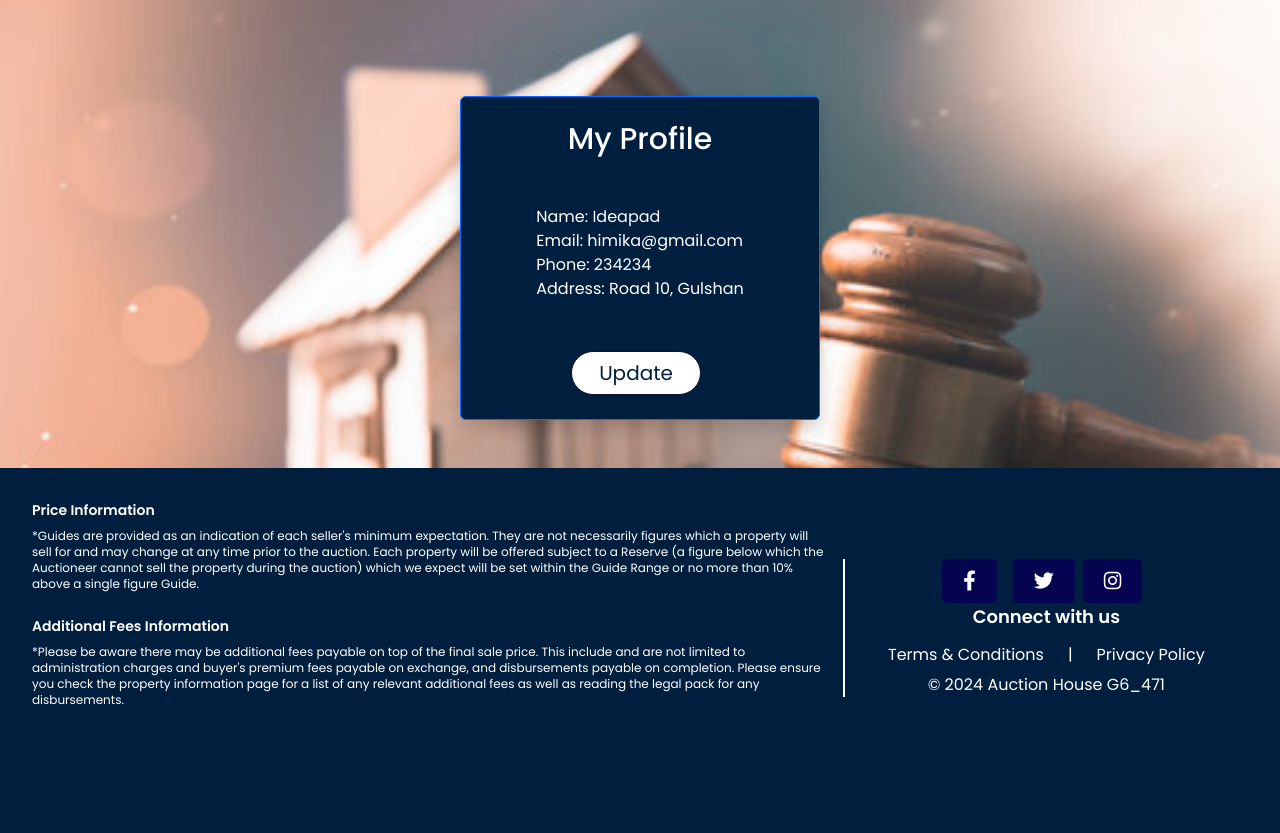
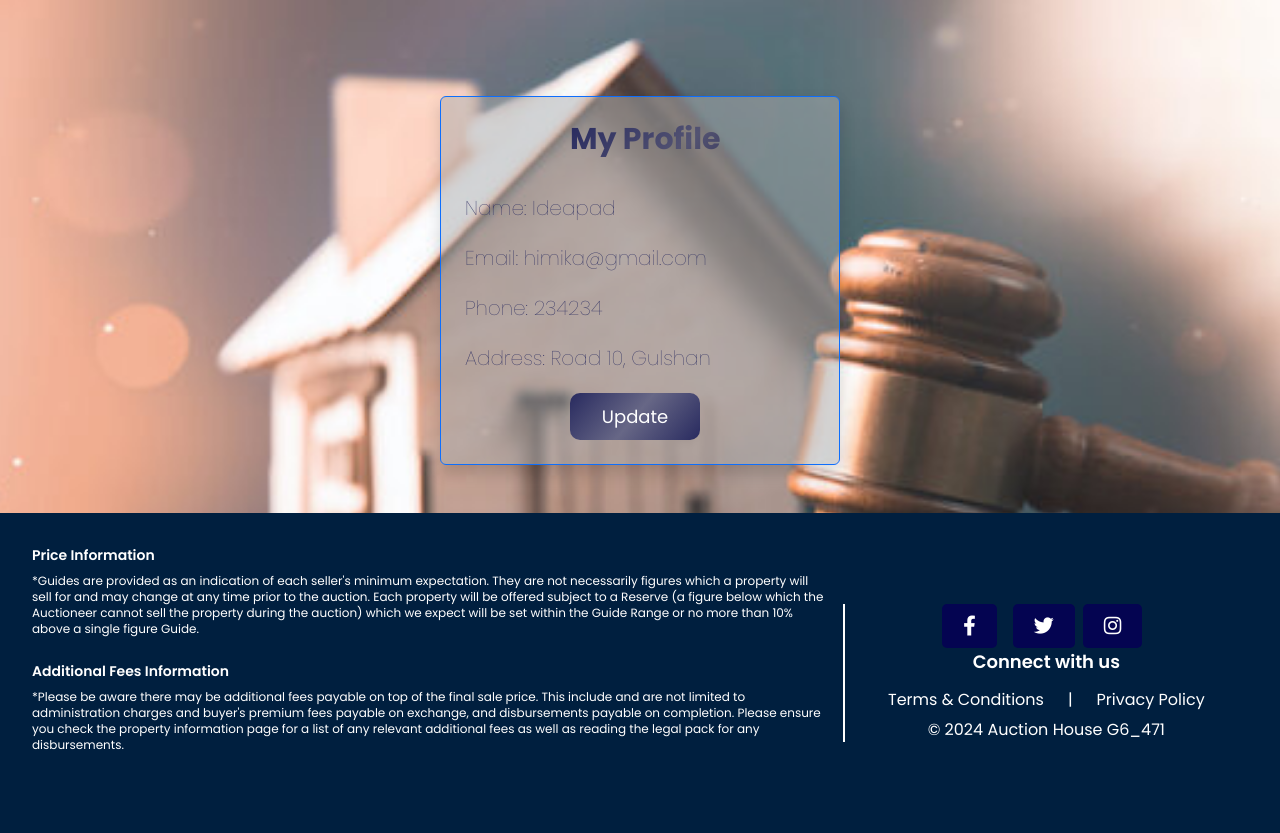
Before and after one commit to Himika-Tasnim/Auction-House, a Django app: page /profile_view/ in a window 1280 px wide. Shown: the part 61-894 px from the top of the page. Before the commit the page ends 766 px from the top, so only its background shows below. Run offline with Django 4.2, Linux system fonts and the light colour scheme; a user stored in the database is signed in; data comes from the database, SQL or seed files in the repository.

Commit message:
frontend update

```diff
--- a/AuctionHouse/templates/account/login.html
+++ b/AuctionHouse/templates/account/login.html
@@ -77,7 +77,7 @@
         <div class="card p-4 border-primary rounded shadow login-form" style="width: 380px;">
             <h4 style="margin-left: 19%; margin-bottom: 12px; font-size: 30px; font-weight: bold; background: linear-gradient(135deg, rgb(40, 42, 95), rgb(83, 83, 114),rgb(30, 31, 70)); -webkit-background-clip: text; -webkit-text-fill-color: transparent;">
                 Please Login
-            </h2>
+            </h4>
 
             <p style="font-weight: 50;">
                 {% blocktrans %}Don't have an account? Then please <a href="{{ signup_url }}" class="signup-link">sign up</a>.{% endblocktrans %}
--- a/AuctionHouse/templates/account/signup.html
+++ b/AuctionHouse/templates/account/signup.html
@@ -78,7 +78,7 @@
 
             <h4 style="margin-left: 19%; margin-bottom: 12px; font-size: 30px; font-weight: bold; background: linear-gradient(135deg, rgb(40, 42, 95), rgb(83, 83, 114),rgb(30, 31, 70)); -webkit-background-clip: text; -webkit-text-fill-color: transparent;">
                 Registration Form
-            </h2>
+            </h4>
 
             <p style="font-weight: 50;">
                 {% blocktrans %}Already have an account? Then please <a href="{{ login_url }}" class="signup-link">sign in</a>.{% endblocktrans %}
--- a/AuctionHouse/userProfile/templates/userProfile/profile_view.html
+++ b/AuctionHouse/userProfile/templates/userProfile/profile_view.html
@@ -2,29 +2,75 @@
 
 {% block content %}
 
+    <style>
+        /* Custom CSS for the profile view */
+        .profile-card {
+            background-color: rgba(169, 171, 174, 0.5); /* Transparent background color */
+            padding: 20px; /* Padding */
+            border-radius: 15px; /* Rounded corners */
+            box-shadow: 0 4px 8px 0 rgba(0, 0, 0, 0.2); /* Shadow effect */
+            color: white; /* Text color */
+            width: 360px; /* Card width */
+            align-items: left; /* Center content vertically */
+            align-self: center; /* Center card horizontally */
+        }
+
+        /* Custom CSS for the profile card title */
+        .profile-card p {
+            text-align: left; /* Center text */
+            margin-bottom: 20px; /* Bottom margin */
+            font-size: 20px; /* Font size */
+            font-weight: 10; /* Bold text */
+            color: rgb(40, 42, 95);
+        }
+
+        /* Custom CSS for profile details */
+        .profile-details {
+            text-align: left; /* Align text to the left */
+            margin-bottom: 10px; /* Bottom margin */
+        }
+
+        /* Custom CSS for update button */
+        .update-button {
+            background: linear-gradient(130deg, rgb(40, 42, 95), rgb(103, 103, 134), rgb(40, 42, 95)); /* Gradient background */
+            border: none; /* Remove border */
+            color: white; /* Text color */
+            padding: 10px 25px; /* Padding */
+            text-align: center; /* Center text */
+            text-decoration: none; /* Remove underline */
+            display: inline-block; /* Make it inline block */
+            font-size: 18px; /* Font size */
+            border-radius: 10px; /* Rounded corners */
+            cursor: pointer; /* Add cursor pointer */
+            transition: background-color 0.3s; /* Add transition for hover effect */
+        }
+
+        /* Hover effect for update button */
+        .update-button:hover {
+            background-color: #001f3f; /* Darker gradient background color */
+        }
+    </style>
+
     <br><br><br><br>
-    {%if user.is_authenticated%}
+    {% if user.is_authenticated %}
     <div class="container d-flex justify-content-center align-items-center">
-        <div class="card p-4 border-primary rounded shadow" style="background-color: #001f3f; width: 360px; color: white; align-items: center; align-self: center;">
-            <h2 style="text-align: center;">My Profile</h2><br><br>
-            Name: {{ profile.user.username |title }}<br>
-            Email: {{ profile.user.email }}<br>
-            Phone: {{ profile.phone }}<br>
-            Address: {{ profile.address }}</p>
-            <a href="{%url 'userProfile:profile_update'%}" class="btn btn-primary "
-            style="
-            background-color: white;
-            color: #001f3f;
-            ">
-            Update </a>
+        <div class="card p-4 border-primary rounded shadow profile-card" style="width: 400px; ">
+            <h4 style="margin-left: 30%; margin-bottom: 12px; font-size: 30px; font-weight: bold; background: linear-gradient(135deg, rgb(40, 42, 95), rgb(83, 83, 114),rgb(30, 31, 70)); -webkit-background-clip: text; -webkit-text-fill-color: transparent;">
+                My Profile
+            </h4><br>
+            <p>Name: {{ profile.user.username |title }}</p>
+            <p>Email: {{ profile.user.email }}</p>
+            <p>Phone: {{ profile.phone }}</p>
+            <p>Address: {{ profile.address }}</p>
+            <a href="{% url 'userProfile:profile_update' %}" class="btn btn-primary update-button" style="margin-left: 30%;">Update</a>
         </div>
     </div><br>
-    {%else%}
+    {% else %}
     <div class="container d-flex justify-content-center align-items-center">
         <div class="card p-4 border-primary rounded shadow" style="background-color: #001f3f; width: 350px; ">
             <h2 class="card-title text-light mb-4">Welcome to Auction House</h2>
-            <p>please register first</p>
+            <p>Please register first</p>
         </div>
-        </div>
-    {%endif%}
+    </div>
+    {% endif %}
 {% endblock %}
```
